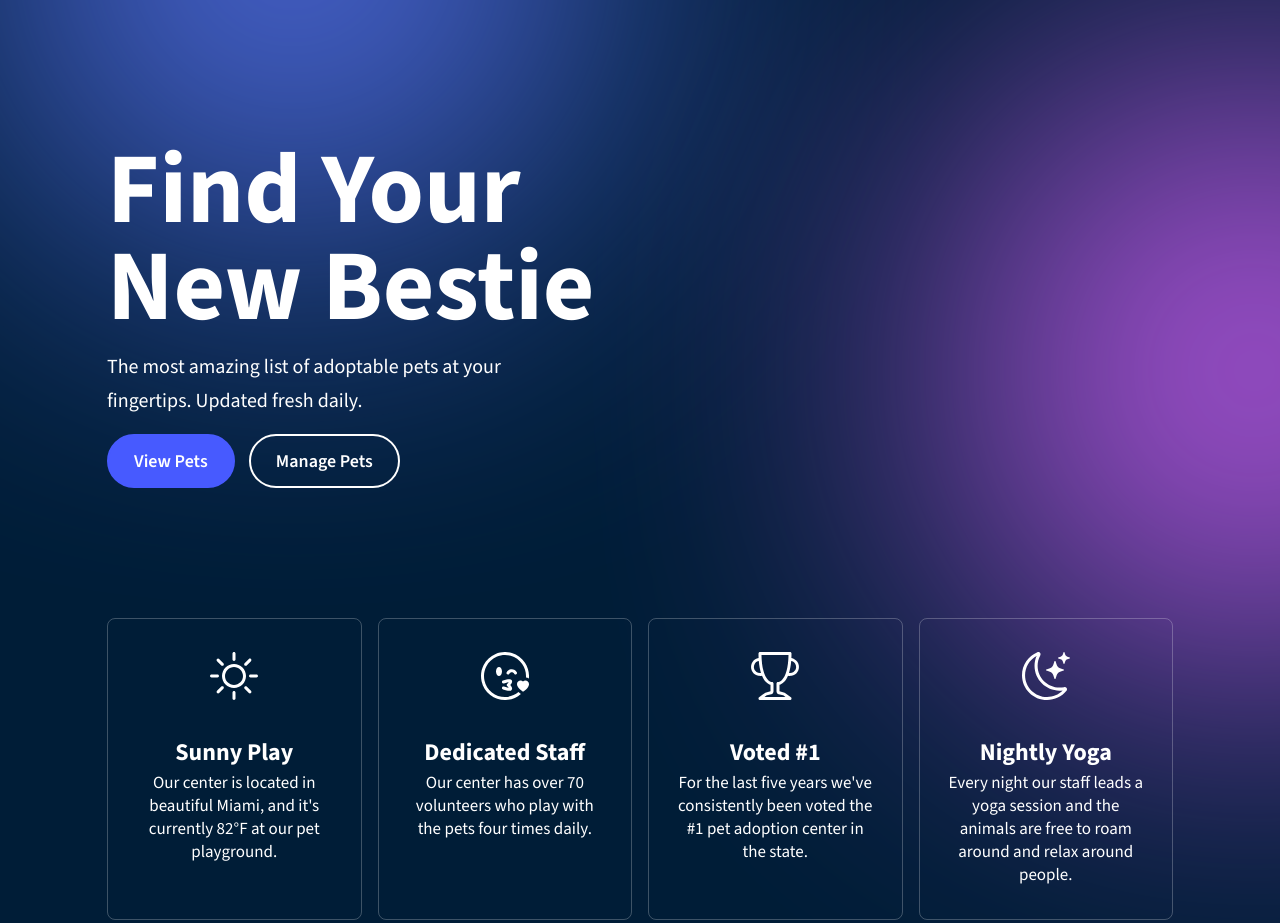
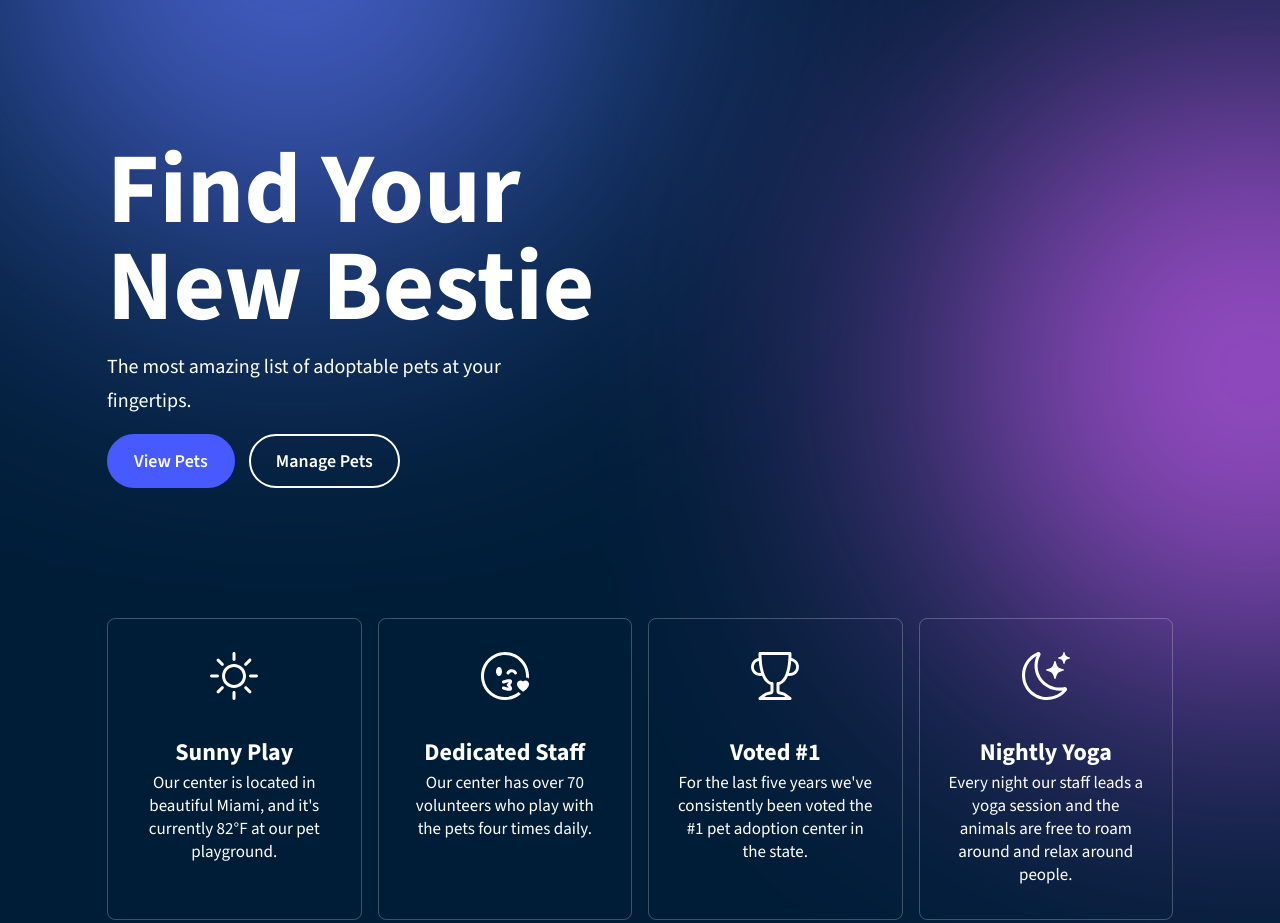
Before and after one commit to DevMostafaRagab/pet-adoption, a plain HTML site: page index.html in a window 1280 px wide. Shown: the top 923 px of the page. Drawn offline with nearby package versions, Linux system fonts and the light colour scheme.

Commit message:
Update index.html

```diff
--- a/index.html
+++ b/index.html
@@ -30,7 +30,6 @@
             <h1>Find Your New Bestie</h1>
             <p>
               The most amazing list of adoptable pets at your fingertips.
-              Updated fresh daily.
             </p>
           </div>
 
```
